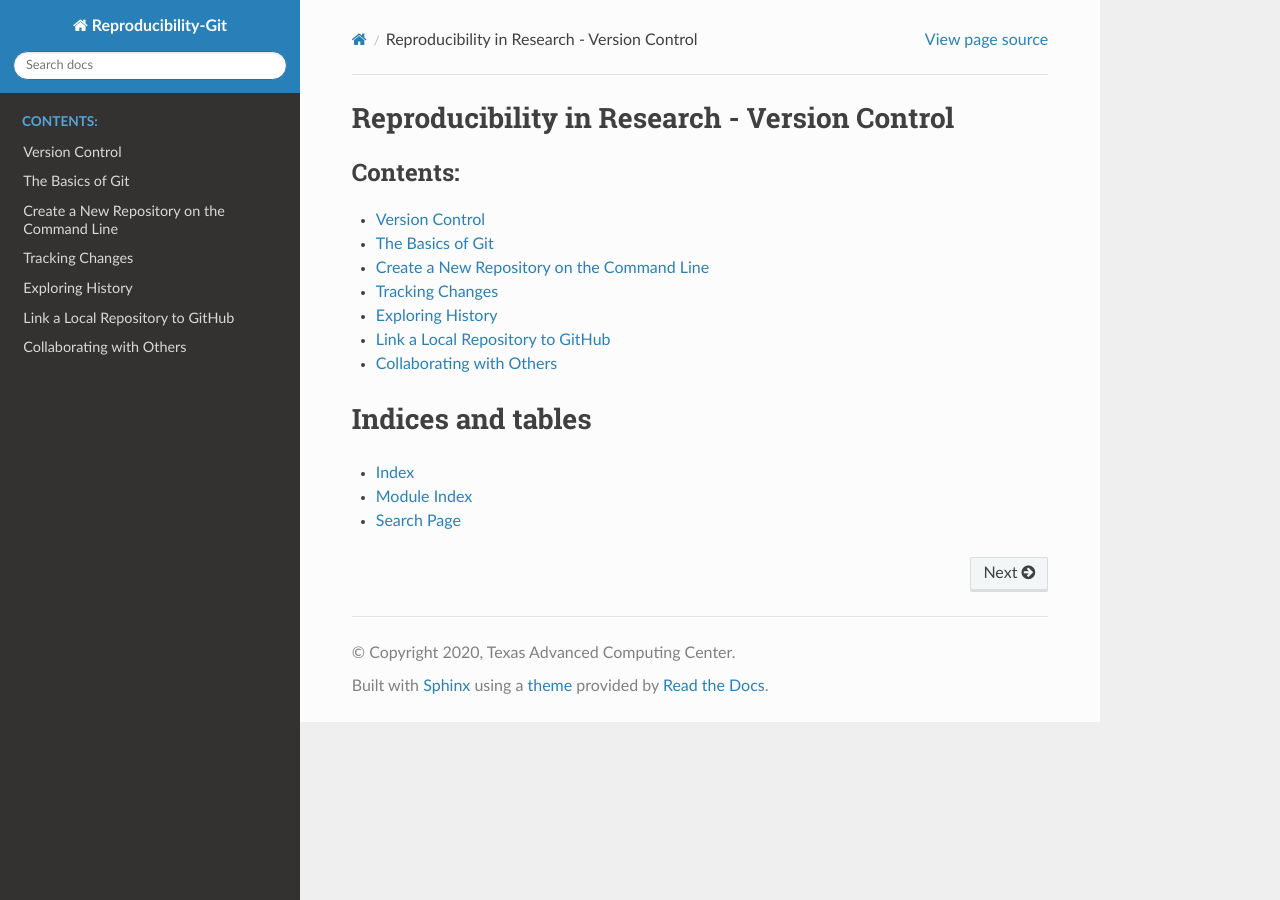
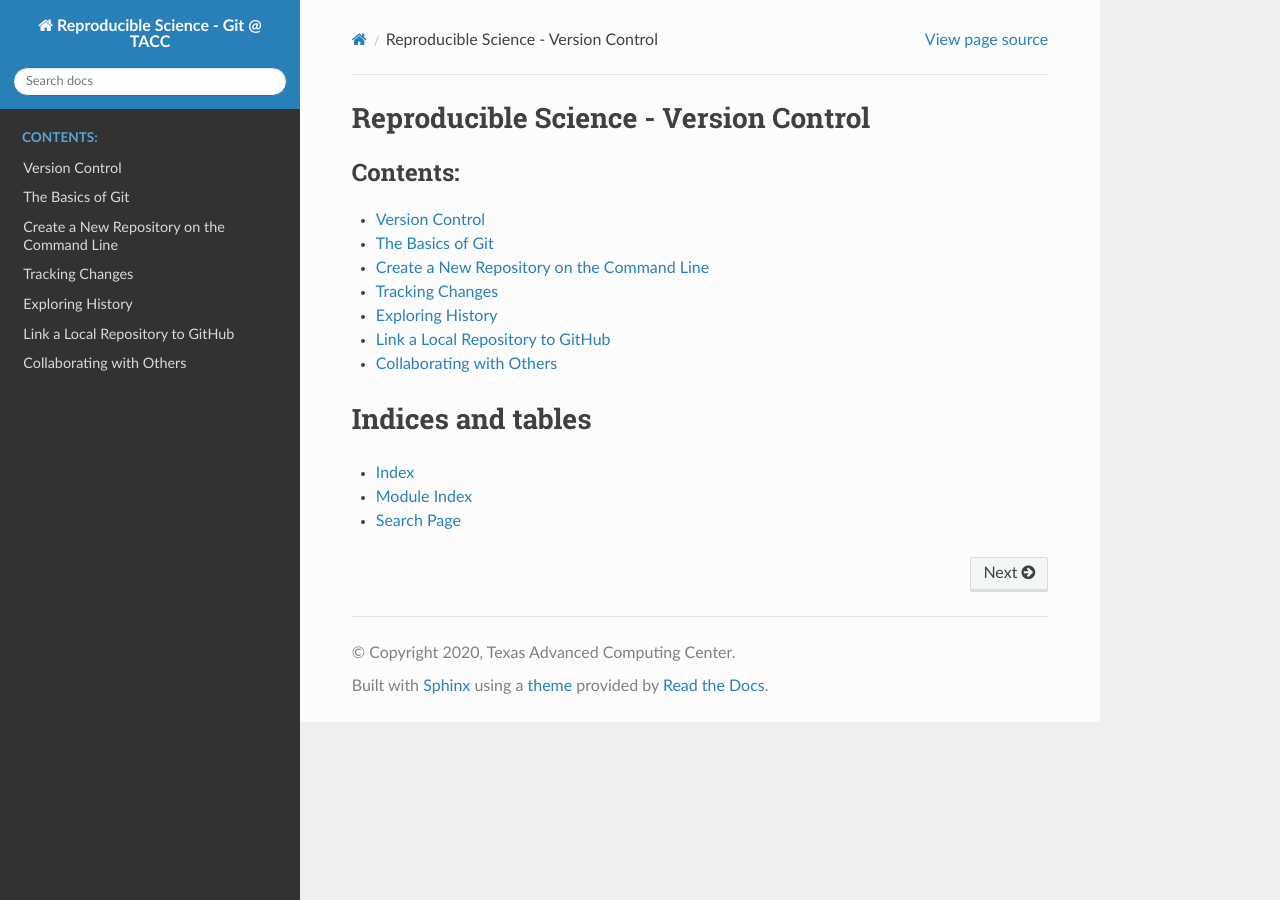
Before and after one commit to eriksf/tacc-reproducible-git, a Sphinx documentation site: the page built from docs/index.rst, in a window 1280 px wide. Built offline with Sphinx 7.4.7 and the Read the Docs theme 2.0.0, drawn with Linux system fonts in a browser that asks for light colours.

Commit message:
updating title

```diff
--- a/README.rst
+++ b/README.rst
@@ -1,6 +1,6 @@
-=====================
-Reproducibility - Git
-=====================
+=================================
+Reproducible Science - Git @ TACC
+=================================
 
 Quickstart
 -----------
--- a/docs/conf.py
+++ b/docs/conf.py
@@ -19,7 +19,7 @@ on_rtd = os.environ.get('READTHEDOCS', None) == 'True'
 
 # -- Project information -----------------------------------------------------
 
-project = 'Reproducibility-Git'
+project = 'Reproducible Science - Git @ TACC'
 copyright = '2020, Texas Advanced Computing Center'
 author = 'Texas Advanced Computing Center'
 
--- a/docs/index.rst
+++ b/docs/index.rst
@@ -3,8 +3,8 @@
    You can adapt this file completely to your liking, but it should at least
    contain the root `toctree` directive.
 
-Reproducibility in Research - Version Control
-=============================================
+Reproducible Science - Version Control
+======================================
 
 .. toctree::
    :maxdepth: 1
```
